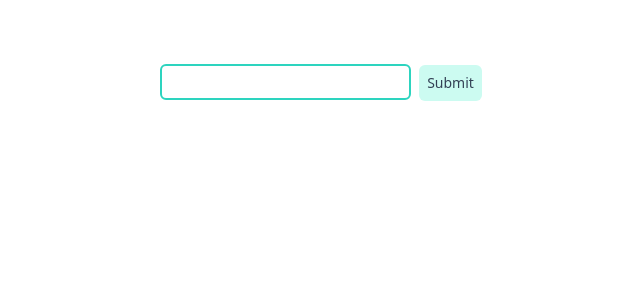
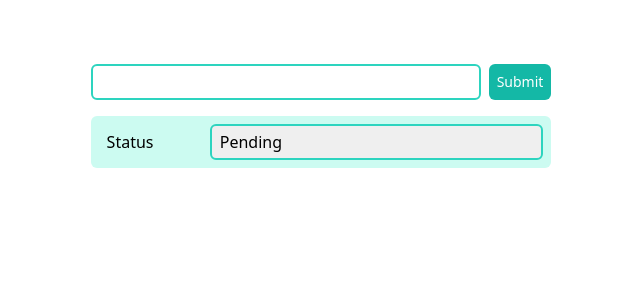
Before and after one commit to 11best/react-complex-search, a React (Vite) app: page / in a window 1280 px wide. Shown: the top 300 px of the page, without its empty margins (319-959 px from the left). Built offline with nearby package versions, Linux system fonts and the light colour scheme.

Commit message:
create simple select option

```diff
--- a/src/App.tsx
+++ b/src/App.tsx
@@ -5,10 +5,8 @@ import SearchInput from "./component/SearchInput";
 
 function App() {
   return (
-    <div className="flex justify-center w-full h-full">
-      <div className="mt-16">
-        <SearchInput />
-      </div>
+    <div className="mt-16 mx-auto w-full max-w-screen-md">
+      <SearchInput />
     </div>
   );
 }
--- /dev/null
+++ b/src/component/FilterOption.tsx
@@ -0,0 +1,9 @@
+const FilterOption = () => {
+  return (
+    <div>
+      <div>Filter</div>
+    </div>
+  );
+};
+
+export default FilterOption;
--- a/src/component/SearchInput.tsx
+++ b/src/component/SearchInput.tsx
@@ -1,4 +1,5 @@
 import clsx from "clsx";
+import FilterOption from "./FilterOption";
 
 type State = {
   searchObj: any;
@@ -31,23 +32,45 @@ const SearchInput = () => {
   };
 
   return (
-    <div className="">
-      <form onSubmit={handleSubmit}>
+    <div className="w-full flex flex-col items-center">
+      <form onSubmit={handleSubmit} className="flex w-3/5">
         <input
           type="text"
           id="search-input"
-          className="px-2 py-1 border-2 border-teal-400 rounded-md"
+          className={clsx(
+            "w-full px-2 py-1 border-2 border-teal-400 rounded-md"
+          )}
         />
         <input
           type="submit"
           value="Submit"
           className={clsx(
-            "p-2 ml-2 text-sm bg-teal-100 border-teal-200 rounded-md",
-            "cursor-pointer border-1 text-slate-700",
-            "hover:bg-teal-500 hover:text-white"
+            "p-2 ml-2 text-sm rounded-md transition-all duration-300",
+            "cursor-pointer border-1 text-white",
+            "bg-teal-500 hover:bg-teal-700"
           )}
         />
       </form>
+      <div className="w-3/5 bg-teal-100 rounded-md mt-4">
+        {/* <FilterOption /> */}
+        <div className="p-2 grid grid-cols-4">
+          <label htmlFor="status" className="mx-2 col-span-1 flex items-center">
+            Status
+          </label>
+          <select
+            name="status"
+            id="status"
+            className={clsx(
+              "appearance-none px-2 py-1 border-2 border-teal-400",
+              "rounded-md cursor-pointer col-span-3"
+            )}
+          >
+            <option value="">Pending</option>
+            <option value="">Approved</option>
+            <option value="">Declined</option>
+          </select>
+        </div>
+      </div>
     </div>
   );
 };
```
